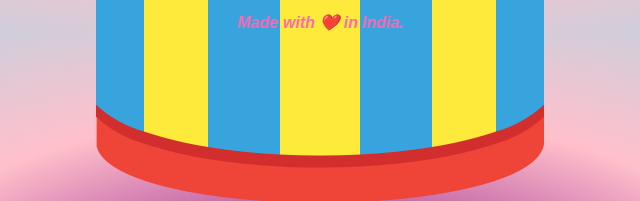
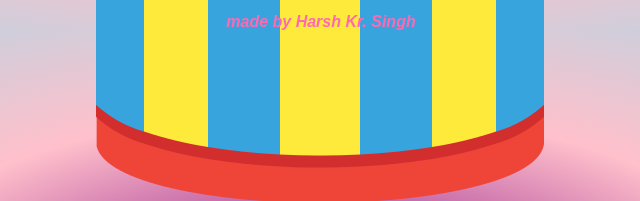
Before and after one commit to hks23/Make_Music, a plain HTML site: page index.html in a window 1280 px wide. Shown: the part 512-713 px from the top of the page, 319-959 px from the left. Drawn offline with Linux system fonts and the light colour scheme.

Commit message:
Update index.html

```diff
--- a/index.html
+++ b/index.html
@@ -27,7 +27,7 @@
 
   </script>
   <footer  class="bottom">
-    Made with ❤️ in India.
+    made by Harsh Kr. Singh
   </footer>
 </body>
 
```
